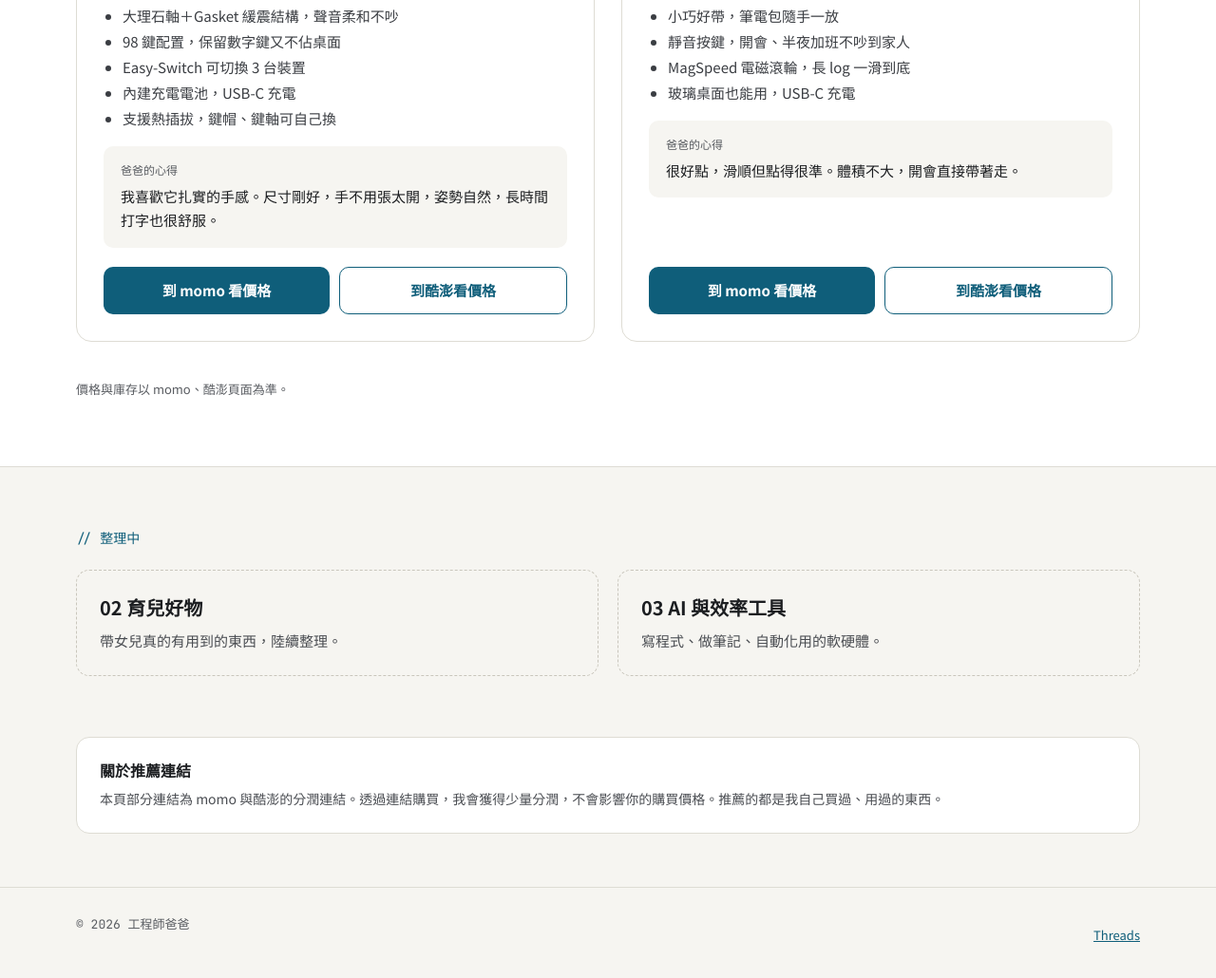
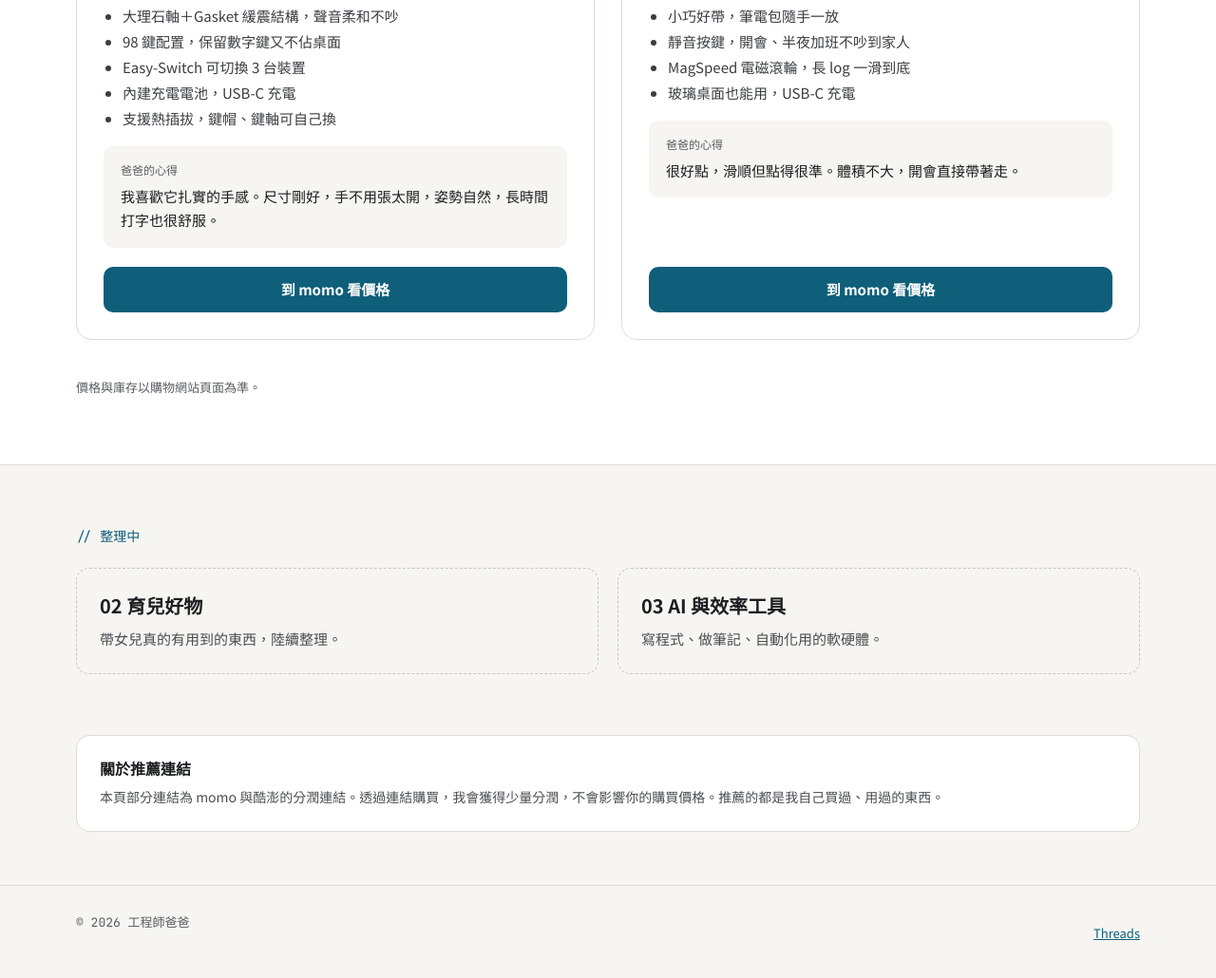
Before and after one commit to ben771115/engineer-dad, a plain HTML site: page index.html in a window 1280 px wide. Shown: the part 1202-2232 px from the top of the page at 95% size. Drawn offline with Linux system fonts and the light colour scheme.

Commit message:
接上 momo 商品連結，酷澎按鈕暫時隱藏
Co-Authored-By: Claude Opus 5.5 <noreply@anthropic.com>
Claude-Session: https://claude.ai/code/session_0141o46aWsr2mgpHYtSuk2KE

```diff
--- a/index.html
+++ b/index.html
@@ -75,8 +75,8 @@ a{color:#0F5E7A}a:hover{color:#0A4458}
               <p style="margin: 0; font-size: 15px; line-height: 1.7; color: #1C1E21">我喜歡它扎實的手感。尺寸剛好，手不用張太開，姿勢自然，長時間打字也很舒服。</p>
             </div>
             <div style="display: flex; flex-wrap: wrap; gap: 10px; margin-top: auto; padding-top: 4px">
-              <a href="#" style="flex: 1 1 140px; display: inline-flex; align-items: center; justify-content: center; min-height: 48px; background: #0F5E7A; color: #FFFFFF; text-decoration: none; border-radius: 10px; font-weight: 700; font-size: 15px">到 momo 看價格</a>
-              <a href="#" style="flex: 1 1 140px; display: inline-flex; align-items: center; justify-content: center; min-height: 48px; border: 1.5px solid #0F5E7A; color: #0F5E7A; text-decoration: none; border-radius: 10px; font-weight: 700; font-size: 15px">到酷澎看價格</a>
+              <a href="https://www.momoshop.com.tw/goods/GoodsDetail.jsp?i_code=14383417" target="_blank" rel="sponsored noopener" style="flex: 1 1 140px; display: inline-flex; align-items: center; justify-content: center; min-height: 48px; background: #0F5E7A; color: #FFFFFF; text-decoration: none; border-radius: 10px; font-weight: 700; font-size: 15px">到 momo 看價格</a>
+              <!-- TODO: 酷澎 Coupang Partners 連結，取得後換上：<a href="COUPANG_LINK" ...>到酷澎看價格</a> -->
             </div>
           </div>
         </article>
@@ -102,14 +102,14 @@ a{color:#0F5E7A}a:hover{color:#0A4458}
               <p style="margin: 0; font-size: 15px; line-height: 1.7; color: #1C1E21">很好點，滑順但點得很準。體積不大，開會直接帶著走。</p>
             </div>
             <div style="display: flex; flex-wrap: wrap; gap: 10px; margin-top: auto; padding-top: 4px">
-              <a href="#" style="flex: 1 1 140px; display: inline-flex; align-items: center; justify-content: center; min-height: 48px; background: #0F5E7A; color: #FFFFFF; text-decoration: none; border-radius: 10px; font-weight: 700; font-size: 15px">到 momo 看價格</a>
-              <a href="#" style="flex: 1 1 140px; display: inline-flex; align-items: center; justify-content: center; min-height: 48px; border: 1.5px solid #0F5E7A; color: #0F5E7A; text-decoration: none; border-radius: 10px; font-weight: 700; font-size: 15px">到酷澎看價格</a>
+              <a href="https://www.momoshop.com.tw/goods/GoodsDetail.jsp?i_code=11455866" target="_blank" rel="sponsored noopener" style="flex: 1 1 140px; display: inline-flex; align-items: center; justify-content: center; min-height: 48px; background: #0F5E7A; color: #FFFFFF; text-decoration: none; border-radius: 10px; font-weight: 700; font-size: 15px">到 momo 看價格</a>
+              <!-- TODO: 酷澎 Coupang Partners 連結，取得後換上：<a href="COUPANG_LINK" ...>到酷澎看價格</a> -->
             </div>
           </div>
         </article>
 
       </div>
-      <p style="margin: 0; font-size: 13px; color: #5A5D62">價格與庫存以 momo、酷澎頁面為準。</p>
+      <p style="margin: 0; font-size: 13px; color: #5A5D62">價格與庫存以購物網站頁面為準。</p>
     </div>
   </section>
 
```
